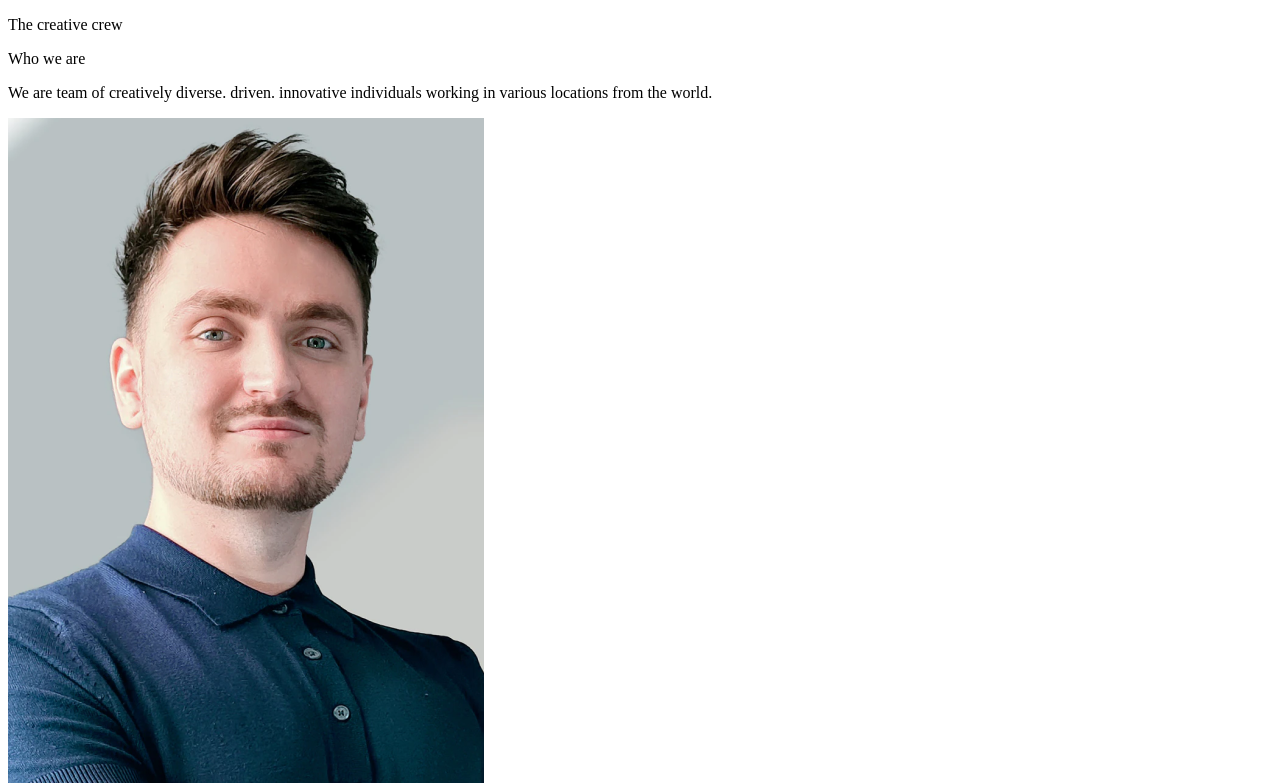
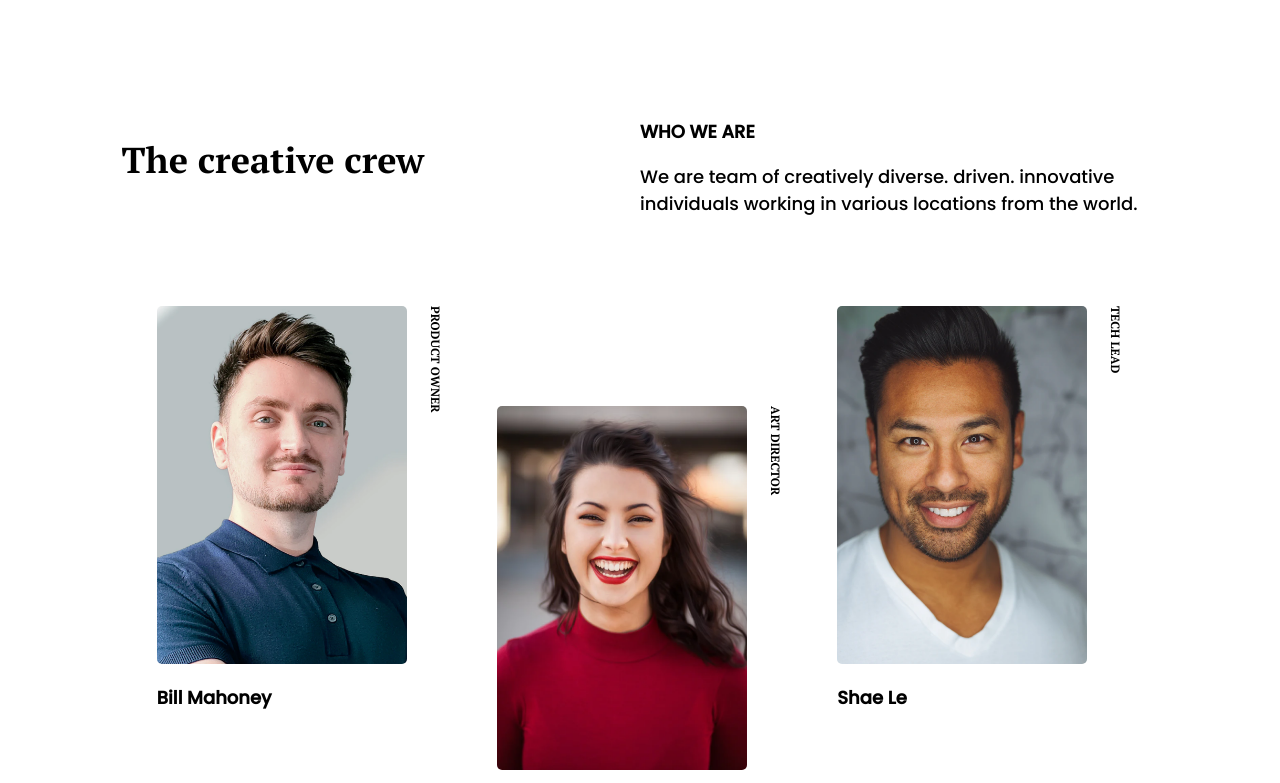
Before and after one commit to 1kenz/team-member-flex, a plain HTML site: page index.html in a window 1280 px wide. Shown: the top 783 px of the page. Drawn offline with nearby package versions, Linux system fonts and the light colour scheme; files that its build step writes are made by us from their sources; files whose address does not match are found by name.

Commit message:
update css

```diff
--- a/sass/main.scss
+++ b/sass/main.scss
@@ -4,3 +4,104 @@
 @import "navbar";
 @import "footer";
 @import "responsive";
+html,
+body {
+    width: 90%;
+    max-width: 1200px;
+    margin: 0 auto;
+}
+
+header {
+    display: flex;
+    justify-content: space-between;
+    margin-top: 100px;
+}
+
+#header-left,
+#header-right {
+    width: 50%;
+}
+
+#p1 {
+    font-size: 36px;
+    font-family: "PT Serif", serif;
+    font-weight: 700;
+    line-height: 48px;
+    color: #000;
+}
+
+#p2,
+#p3 {
+    font-family: Poppins, sans-serif;
+    font-weight: 400;
+    font-size: 18px;
+    line-height: 27px;
+    color: #000;
+}
+
+#p2 {
+    font-weight: 600;
+    text-transform: uppercase;
+}
+
+.container {
+    margin: 50px auto 50px;
+    padding: 1px;
+    display: flex;
+    flex-wrap: wrap;
+    justify-content: space-evenly;
+}
+
+.imgs {
+    width: 250px;
+    height: auto;
+    margin-right: 20px;
+    border-radius: 5px;
+}
+
+.main {
+    display: flex;
+    flex-direction: column;
+}
+
+.main_left {
+    display: flex;
+    margin: 20px;
+    justify-content: flex-start;
+}
+
+.title {
+    writing-mode: vertical-lr;
+}
+
+.main2,
+.main5 {
+    margin-top: 100px;
+}
+
+.names {
+    font-family: 'Poppins', sans-serif;
+    font-weight: 600;
+    font-size: 18px;
+    line-height: 27px;
+    text-align: left;
+    margin: 0 20px;
+}
+
+.title {
+    font-family: 'PT Serif', serif;
+    font-weight: lighter;
+    font-size: 12px;
+    line-height: 16px;
+    font-style: normal;
+    text-transform: uppercase;
+}
+
+@media screen and (max-width: 760px) {
+    #p1 {
+        width: 100%;
+    }
+    #header-right {
+        width: 100%;
+    }
+}
```
Also changed, not shown: main.css.
